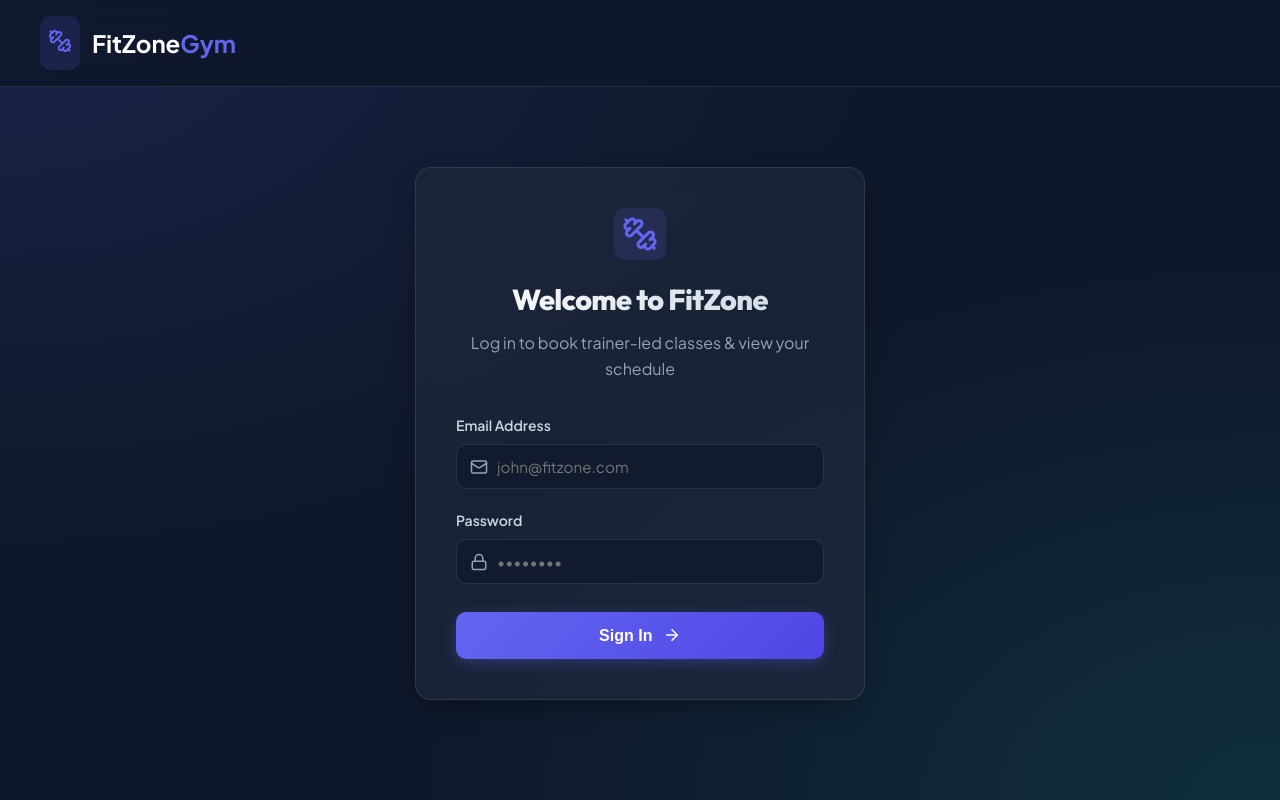
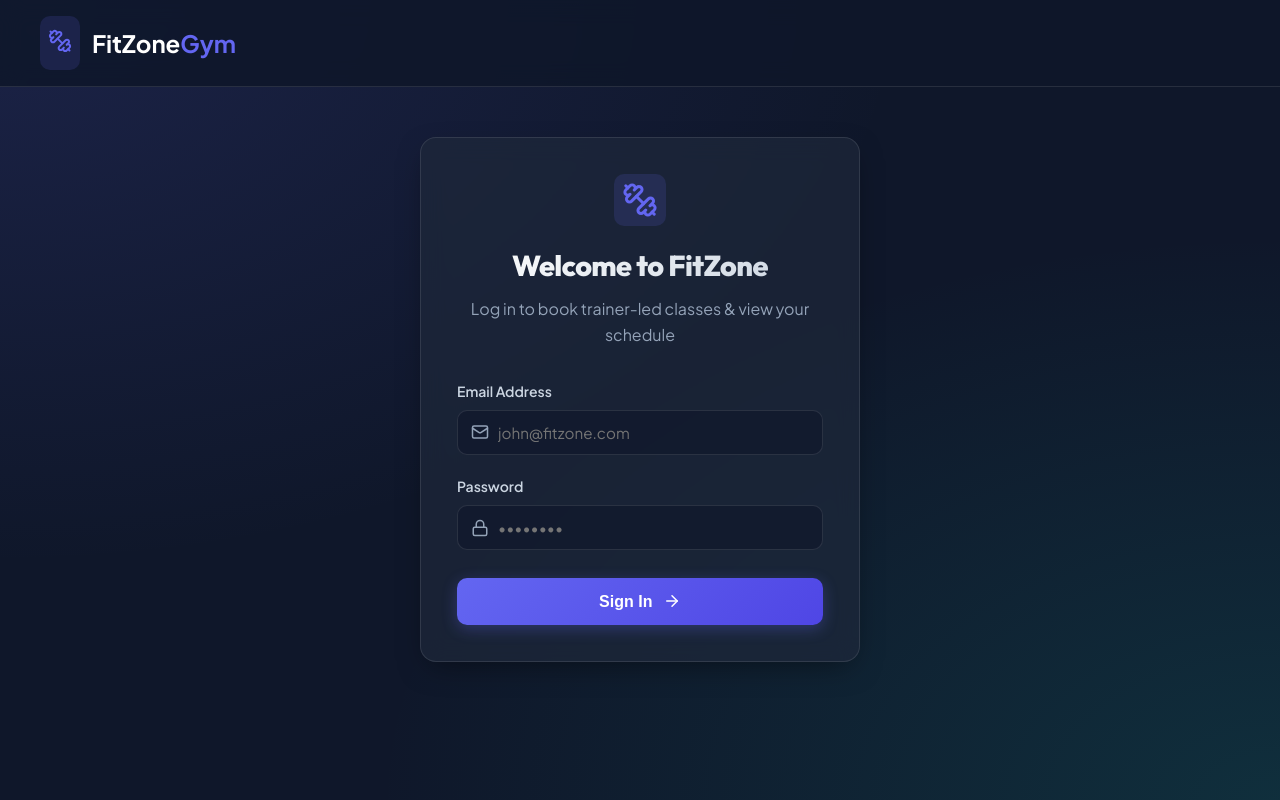
Before and after one commit to Nilay-Patel-5/itue301-exam-24ce089-d1, a React (Vite) app in the folder frontend/: page / in a window 1280 px wide. Built offline with nearby package versions, Linux system fonts and the light colour scheme.

Commit message:
style(login): center login card vertically and eliminate vertical scrolling on login page

```diff
--- a/frontend/src/pages/LoginPage.jsx
+++ b/frontend/src/pages/LoginPage.jsx
@@ -47,8 +47,14 @@ const LoginPage = () => {
   };
 
   return (
-    <div style={{ maxWidth: '450px', margin: '3rem auto' }}>
-      <div className="glass-card" style={{ padding: '2.5rem' }}>
+    <div style={{
+      display: 'flex',
+      alignItems: 'center',
+      justifyContent: 'center',
+      minHeight: 'calc(80vh - 80px)',
+      padding: '1rem'
+    }}>
+      <div className="glass-card" style={{ width: '100%', maxWidth: '440px', padding: '2.25rem' }}>
         <div style={{ textAlign: 'center', marginBottom: '2rem' }}>
           <div className="logo-icon" style={{ display: 'inline-flex', marginBottom: '1rem' }}>
             <Dumbbell size={36} />
```
Also changed, not shown: 1 other file (tests, documents, lock files or other folders).
